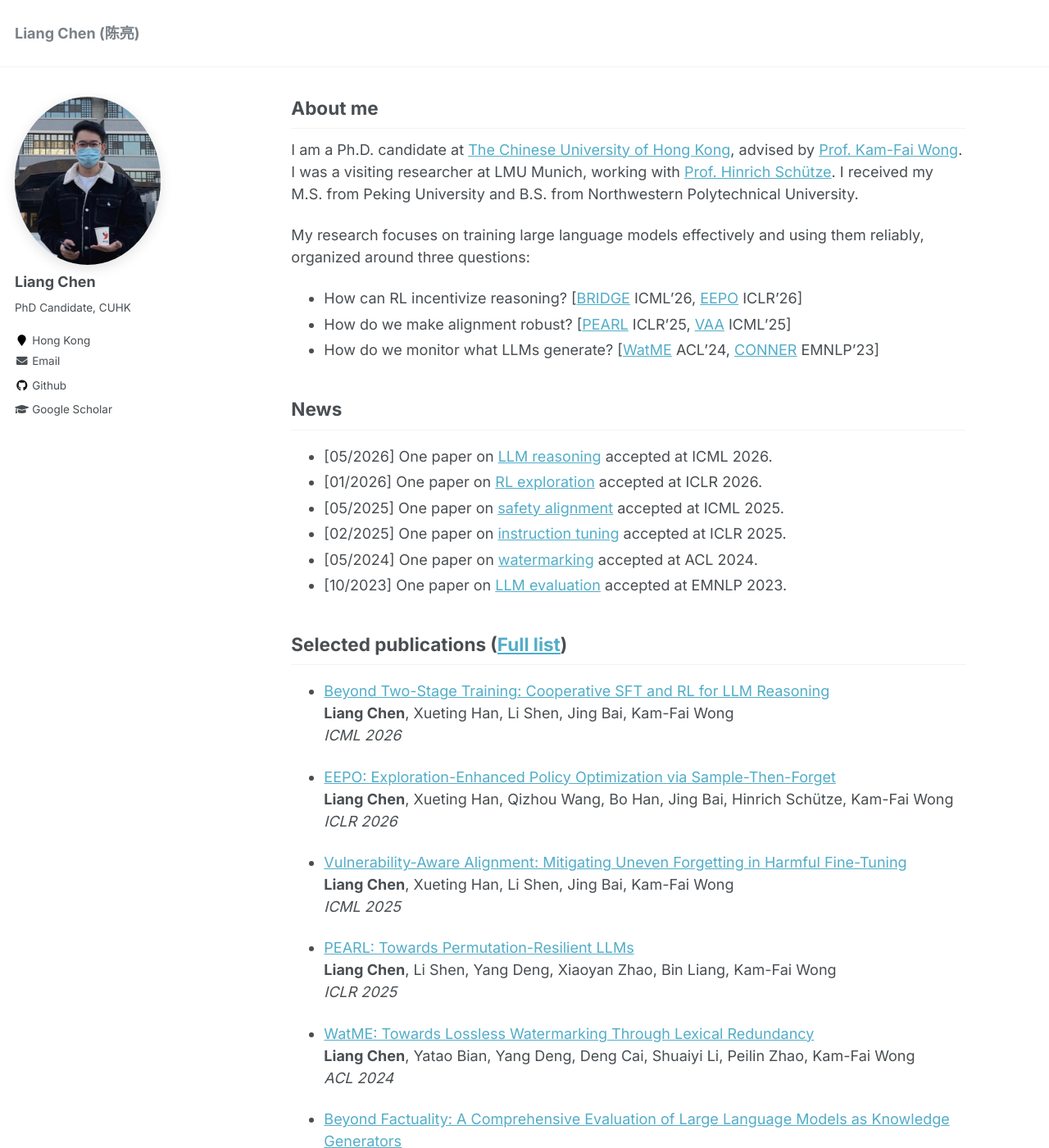
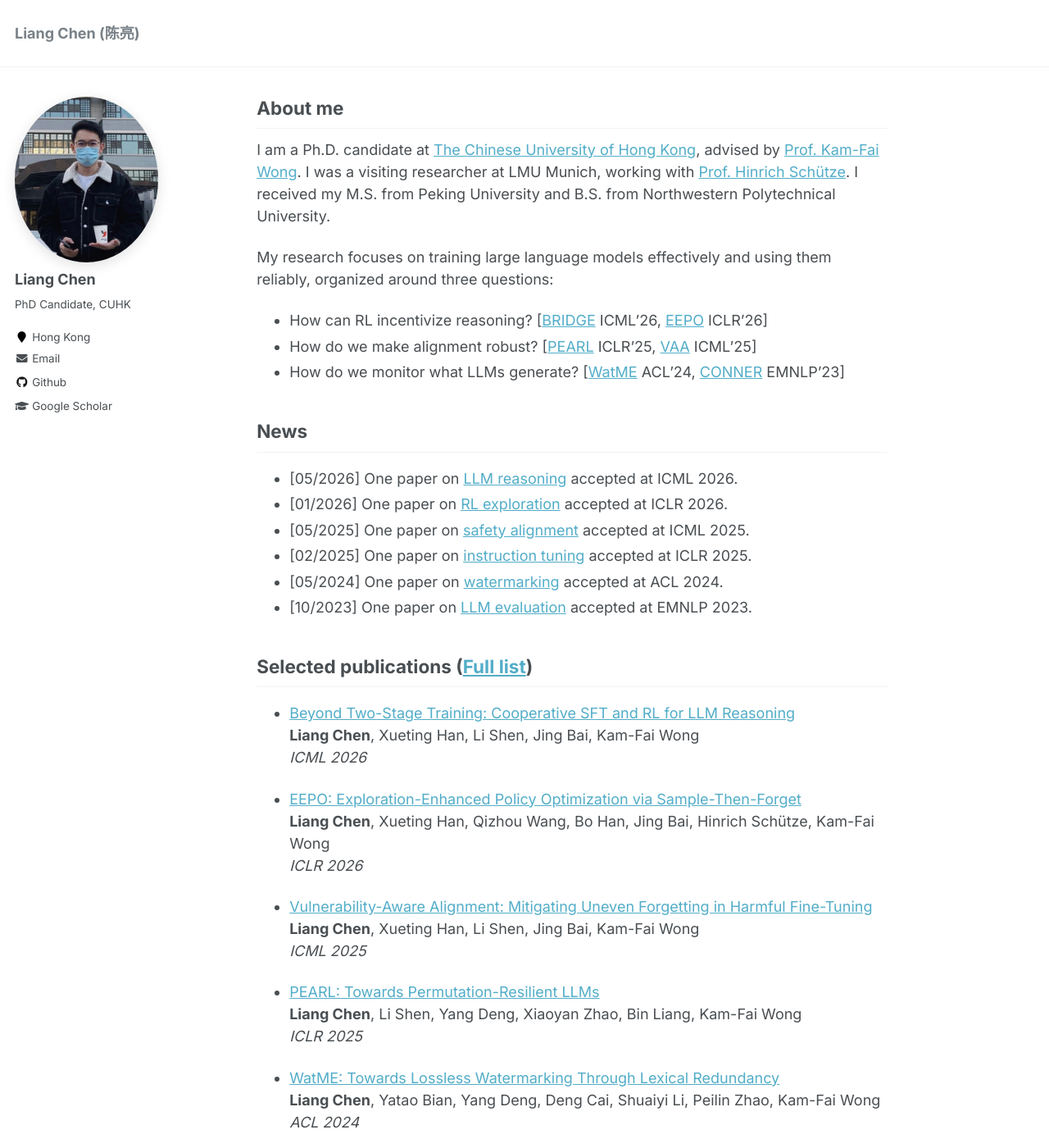
Before and after one commit to ChanLiang/ChanLiang.github.io, a Jekyll site: the page built from _pages/about.md, in a window 1280 px wide and 1400 px high. Shown: the whole window at 82% size. Built offline with Jekyll 4.4.1, drawn with Linux system fonts in a browser that asks for light colours.

Commit message:
Restore 7.5-col text width; avatar 175px, prefix 0.8 / suffix 1.7
Keeps the original comfortable line length (7.5 cols), but rebalances
the inset 0.5/2 -> 0.8/1.7 so the column reads slightly less left-skewed.

Co-Authored-By: Claude Opus 4.7 (1M context) <noreply@anthropic.com>

```diff
--- a/_sass/_page.scss
+++ b/_sass/_page.scss
@@ -19,8 +19,8 @@
 .page {
   @include breakpoint($large) {
     @include span(10 of 12 last);
-    @include prefix(1.2 of 12);
-    @include suffix(0.8 of 12);
+    @include prefix(0.8 of 12);
+    @include suffix(1.7 of 12);
   }
 
   .page__inner-wrap {
--- a/_sass/_sidebar.scss
+++ b/_sass/_sidebar.scss
@@ -83,7 +83,7 @@
   }
 
   img {
-    max-width: 178px;
+    max-width: 175px;
     border-radius: 50%;
     box-shadow: 0 4px 16px rgba(0, 0, 0, 0.12);
 
```
